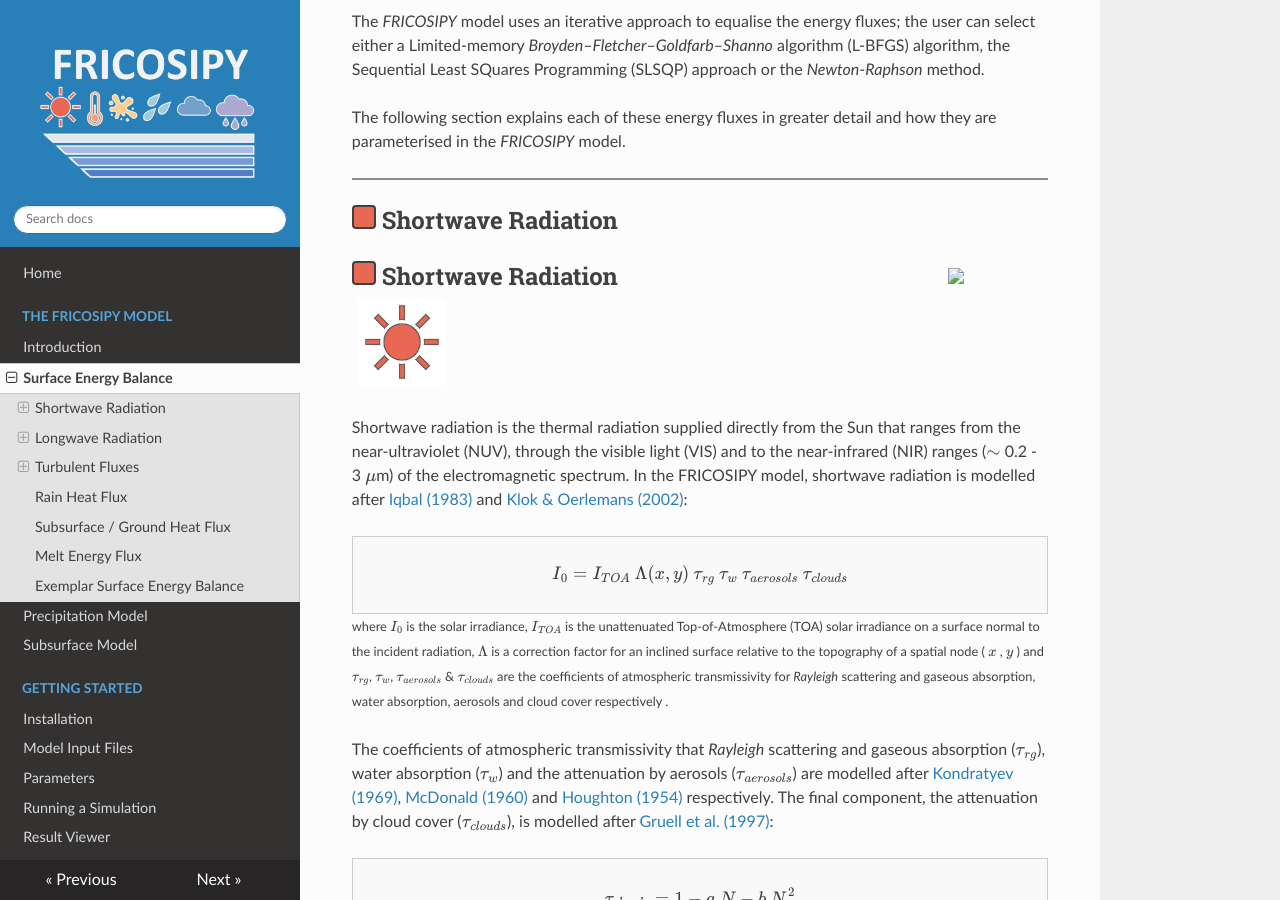
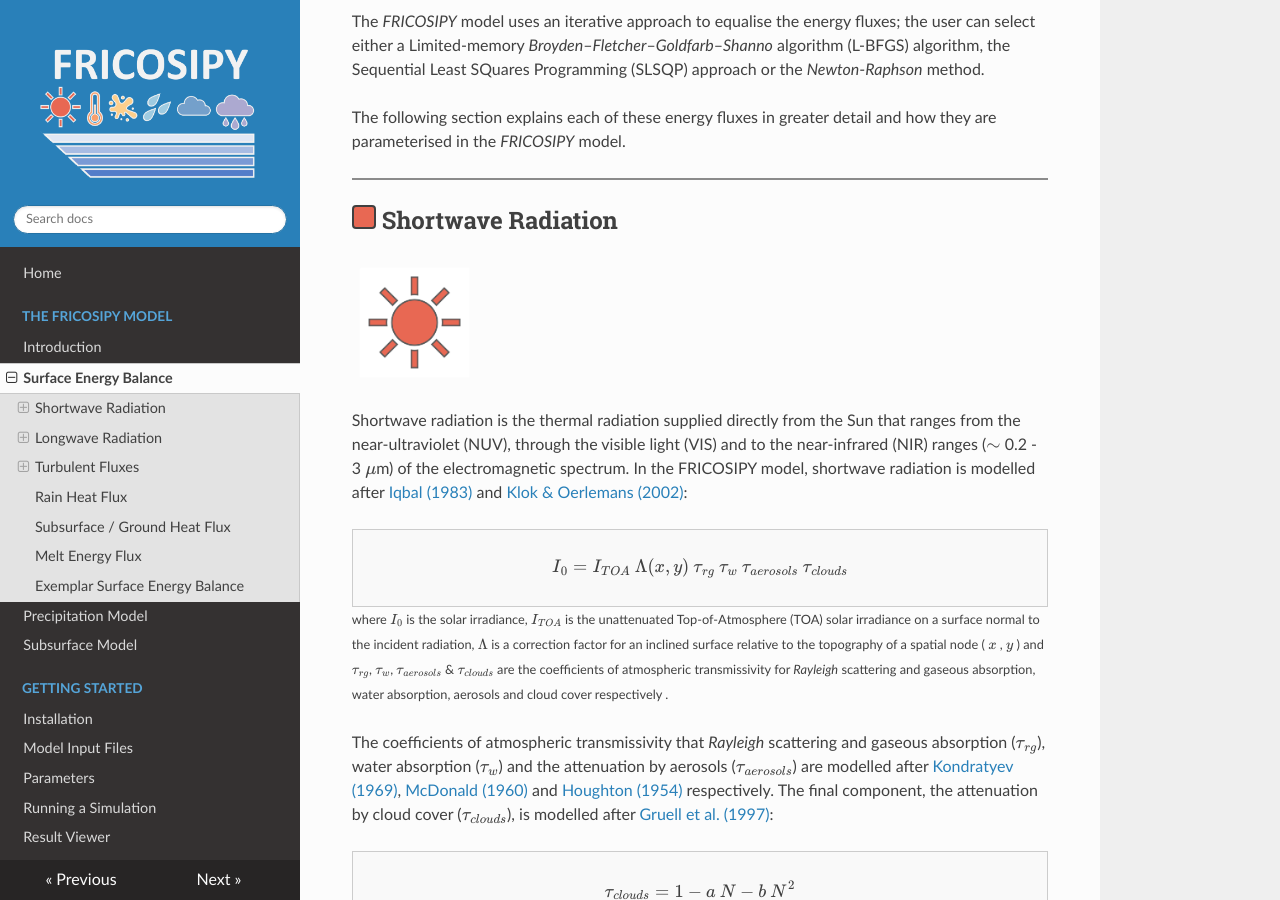
Before and after one commit to MarcusGastaldello/FRICOSIPY, an MkDocs documentation site: the page built from docs/surface_energy_balance.md, in a window 1280 px wide and 900 px high, scrolled down 1121 px. Built offline with MkDocs 1.6.1, drawn with Linux system fonts in a browser that asks for light colours; nearby versions of some CDN libraries.

Commit message:
Update surface_energy_balance.md

```diff
--- a/docs/surface_energy_balance.md
+++ b/docs/surface_energy_balance.md
@@ -39,17 +39,7 @@ The following section explains each of these energy fluxes in greater detail and
 
 ## <span style="display: inline-block; width: 1em; height: 1em;background-color: #E86853; border: 2px solid #404040; border-radius: 4px; "></span>  Shortwave Radiation
 
-<div style="display: flex; align-items: center; justify-content: space-between;">
-  <h2 style="margin: 0;">
-    <span style="display: inline-block; width: 1em; height: 1em; background-color: #E86853; border: 2px solid #404040; border-radius: 4px;"></span>
-    Shortwave Radiation
-  </h2>
-  <img src="images/Shortwave.png" style="width: 100px; margin-left: 1rem;">
-</div>
-
-
-
-![Alt text](images/Shortwave.png){width="100px" align=left}
+![Alt text](images/Shortwave.png){width="125px" align=left}
 
 <br style="clear: both;" />
 
@@ -149,7 +139,7 @@ $$
 
 ## <span style="display: inline-block; width: 1em; height: 1em;background-color: #74A0CB; border: 2px solid #404040; border-radius: 4px; "></span> Longwave Radiation
 
-![Alt text](images/Longwave.png){width="100px" align=left}
+![Alt text](images/Longwave.png){width="125px" align=left}
 
 <br style="clear: both;" />
 
@@ -192,7 +182,7 @@ The turbulent fluxes represent heat and moisture exchange between the atmosphere
 
 ### <span style="display: inline-block; width: 1em; height: 1em;background-color: #F99F6C; border: 2px solid #404040; border-radius: 4px; "></span> Sensible Heat Flux
 
-![Alt text](images/Sensible.png){width="100px" align=left}
+![Alt text](images/Sensible.png){width="125px" align=left}
 
 <br style="clear: both;" />
 
@@ -209,7 +199,7 @@ $$
 
 ### <span style="display: inline-block; width: 1em; height: 1em;background-color: #9FCBE1; border: 2px solid #404040; border-radius: 4px; "></span> Latent Heat Flux
 
-![Alt text](images/Latent.png){width="100px" align=left}
+![Alt text](images/Latent.png){width="125px" align=left}
 
 <br style="clear: both;" />
 
@@ -270,7 +260,7 @@ The mass exchange associated with the latent heat flux depends on the glacier su
 
 ## <span style="display: inline-block; width: 1em; height: 1em;background-color: #ACA9D0; border: 2px solid #404040; border-radius: 4px; "></span> Rain Heat Flux
 
-![Alt text](images/Rain.png){width="100px" align=left}
+![Alt text](images/Rain.png){width="125px" align=left}
 
 <br style="clear: both;" />
 
@@ -305,7 +295,7 @@ $$
 
 ## <span style="display: inline-block; width: 1em; height: 1em;background-color: #FDCF8C; border: 2px solid #404040; border-radius: 4px; "></span> Melt Energy Flux
 
-![Alt text](images/Melt.png){width="100px" align=left}
+![Alt text](images/Melt.png){width="125px" align=left}
 
 <br style="clear: both;" />
 
```
